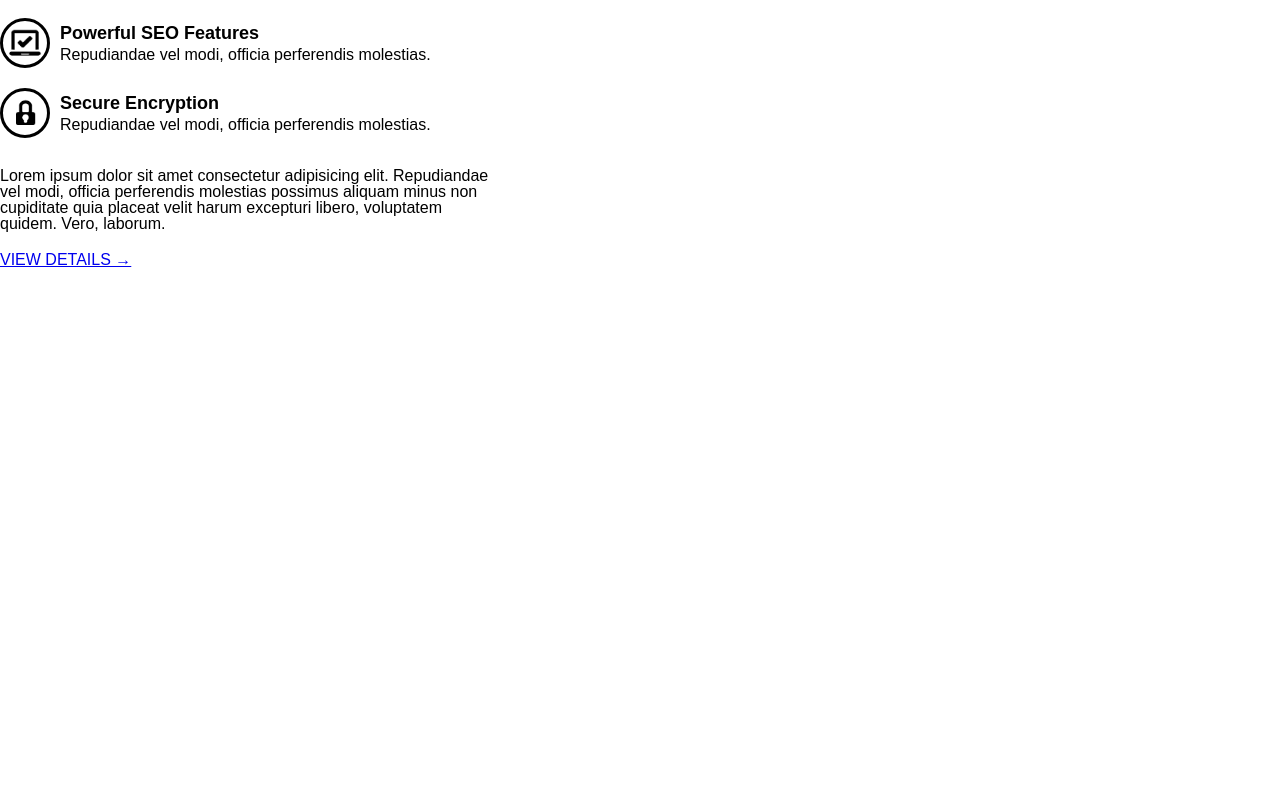
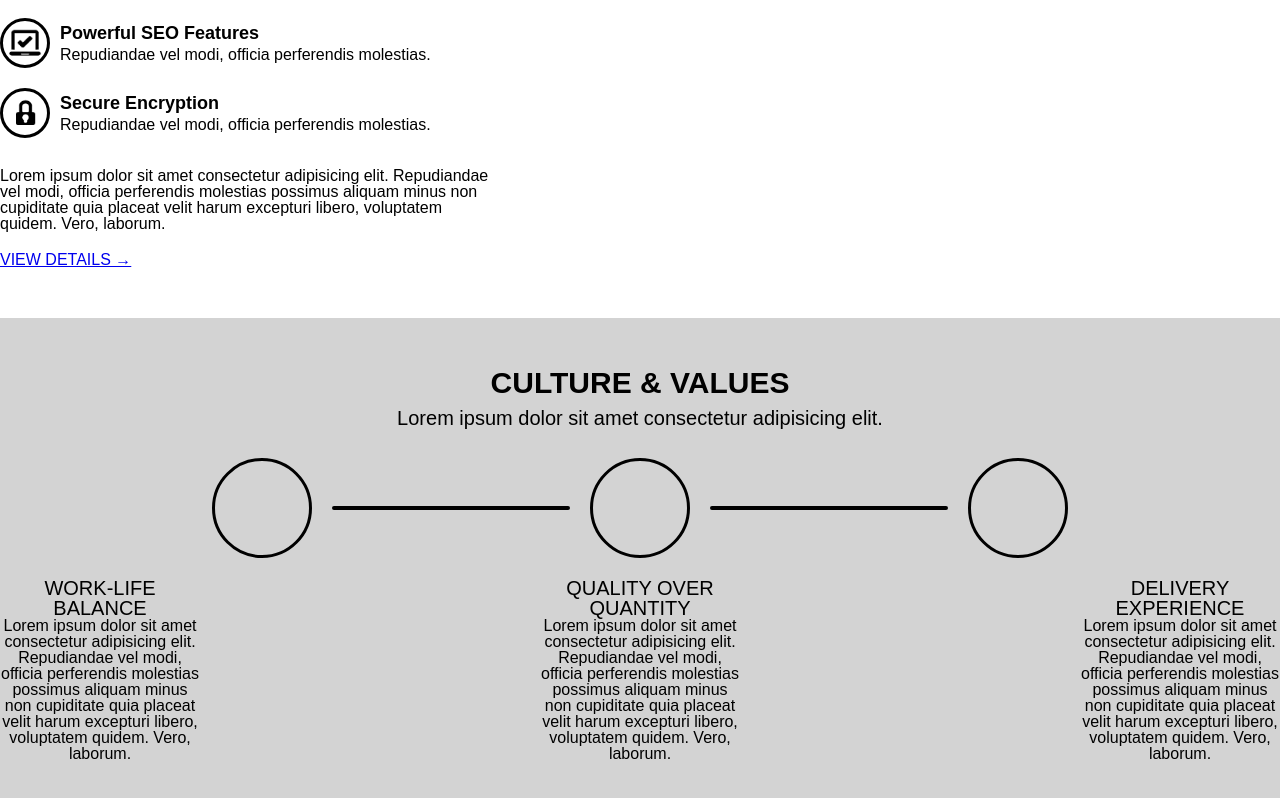
Before and after one commit to staszek998/WWDC3-treehouse, a React (Create React App) app: page / in a window 1280 px wide. Shown: the part 1974-2772 px from the top of the page. Before the commit the page ends 2292 px from the top, so only its background shows below. Built offline with nearby package versions, Linux system fonts and the light colour scheme.

Commit message:
First edits of the Culture&Values section

```diff
--- a/src/App.css
+++ b/src/App.css
@@ -148,6 +148,9 @@ div.container {
   margin-top: 10px; }
 
 * {
+  font-family: sans-serif; }
+
+.sans-serif {
   font-family: sans-serif; }
 
 .button-green {
@@ -353,3 +356,76 @@ nav a {
 
 .latest-project__paragraph {
   margin: 20px 0; }
+
+.culture-and-values {
+  background-color: lightgray;
+  height: 500px;
+  padding: 50px 0; }
+  .culture-and-values .container {
+    display: flex;
+    flex-direction: column;
+    flex-wrap: nowrap;
+    justify-content: space-between;
+    align-items: center; }
+
+.culture__wrapper {
+  display: flex;
+  flex-direction: column;
+  flex-wrap: nowrap;
+  justify-content: center;
+  align-items: center;
+  margin-top: 30px;
+  width: 100%; }
+
+.culture__images {
+  display: flex;
+  flex-direction: row;
+  flex-wrap: nowrap;
+  justify-content: center;
+  align-items: center;
+  width: 100%; }
+
+.images__circle {
+  border: 3px solid black;
+  border-radius: 50%;
+  width: 100px;
+  height: 100px;
+  position: relative; }
+
+.images__image {
+  height: 80%;
+  position: absolute;
+  top: 50%;
+  left: 50%;
+  transform: translate(-50%, -50%); }
+
+.images__hr {
+  border: 2px solid black;
+  border-radius: 5px;
+  width: 238px;
+  margin: 0 20px; }
+
+.culture__description {
+  display: flex;
+  flex-direction: row;
+  flex-wrap: nowrap;
+  justify-content: space-between;
+  align-items: center;
+  width: 100%;
+  margin-top: 20px; }
+
+.description__wrapper {
+  height: 100px;
+  width: 200px;
+  display: flex;
+  flex-direction: column;
+  flex-wrap: nowrap;
+  justify-content: space-between;
+  align-items: center; }
+
+.description__title {
+  font-size: 20px; }
+
+.description__title,
+.description__text {
+  text-align: center; }
--- a/src/js/Main.jsx
+++ b/src/js/Main.jsx
@@ -3,6 +3,7 @@ import Nav from "./sections/Nav";
 import Header from "./sections/Header";
 import Intro from "./sections/Intro";
 import LatestProject from "./sections/LatestProject";
+import CultureAndValues from "./sections/Culture&Values";
 
 class Main extends Component {
   render() {
@@ -12,6 +13,7 @@ class Main extends Component {
         <Header />
         <Intro />
         <LatestProject />
+        <CultureAndValues />
       </div>
     );
   }
--- a/src/js/sections/Culture&Values.jsx
+++ b/src/js/sections/Culture&Values.jsx
@@ -0,0 +1,56 @@
+import React, { Component } from "react";
+
+const shortLorem =
+  "Lorem ipsum dolor sit amet consectetur adipisicing elit. Repudiandae vel modi, officia perferendis molestias possimus aliquam minus non cupiditate quia placeat velit harum excepturi libero, voluptatem quidem. Vero, laborum.";
+
+class CultureAndValues extends Component {
+  render() {
+    return (
+      <div className="culture-and-values">
+        <div className="container">
+          <h2 className="section-title sans-serif">CULTURE & VALUES</h2>
+          <h4 className="section-subtitle sans-serif">
+            Lorem ipsum dolor sit amet consectetur adipisicing elit.
+          </h4>
+          <div className="culture__wrapper">
+            <div className="culture__images">
+              <div className="images__circle">
+                <img src="" alt="" className="images__image" />
+              </div>
+              <div className="images__hr" />
+              <div className="images__circle">
+                <img src="" alt="" className="images__image" />
+              </div>
+              <div className="images__hr" />
+              <div className="images__circle">
+                <img src="" alt="" className="images__image" />
+              </div>
+            </div>
+            <div className="culture__description">
+              <div className="description__wrapper">
+                <div className="description__title sans-serif">
+                  WORK-LIFE BALANCE
+                </div>
+                <div className="description__text sans-serif">{shortLorem}</div>
+              </div>
+              <div className="description__wrapper">
+                <div className="description__title sans-serif">
+                  QUALITY OVER QUANTITY
+                </div>
+                <div className="description__text sans-serif">{shortLorem}</div>
+              </div>
+              <div className="description__wrapper">
+                <div className="description__title sans-serif">
+                  DELIVERY EXPERIENCE
+                </div>
+                <div className="description__text sans-serif">{shortLorem}</div>
+              </div>
+            </div>
+          </div>
+        </div>
+      </div>
+    );
+  }
+}
+
+export default CultureAndValues;
--- a/src/scss/_base.scss
+++ b/src/scss/_base.scss
@@ -20,3 +20,7 @@ div.container {
 * {
   font-family: sans-serif;
 }
+
+.sans-serif {
+  font-family: sans-serif;
+}
--- a/src/scss/sections/_culture-&-values.scss
+++ b/src/scss/sections/_culture-&-values.scss
@@ -0,0 +1,84 @@
+.culture-and-values {
+  background-color: lightgray;
+  height: 500px;
+  padding: 50px 0;
+
+  .container {
+    display: flex;
+    flex-direction: column;
+    flex-wrap: nowrap;
+    justify-content: space-between;
+    align-items: center;
+  }
+}
+
+.culture__wrapper {
+  display: flex;
+  flex-direction: column;
+  flex-wrap: nowrap;
+  justify-content: center;
+  align-items: center;
+  margin-top: 30px;
+  width: 100%;
+}
+
+.culture__images {
+  display: flex;
+  flex-direction: row;
+  flex-wrap: nowrap;
+  justify-content: center;
+  align-items: center;
+  width: 100%;
+}
+
+.images__circle {
+  border: 3px solid black;
+  border-radius: 50%;
+  width: 100px;
+  height: 100px;
+  position: relative;
+}
+
+.images__image {
+  height: 80%;
+  position: absolute;
+  top: 50%;
+  left: 50%;
+  transform: translate(-50%, -50%);
+}
+
+.images__hr {
+  border: 2px solid black;
+  border-radius: 5px;
+  width: 238px;
+  margin: 0 20px;
+}
+
+.culture__description {
+  display: flex;
+  flex-direction: row;
+  flex-wrap: nowrap;
+  justify-content: space-between;
+  align-items: center;
+  width: 100%;
+  margin-top: 20px;
+}
+
+.description__wrapper {
+  height: 100px;
+  width: 200px;
+  display: flex;
+  flex-direction: column;
+  flex-wrap: nowrap;
+  justify-content: space-between;
+  align-items: center;
+}
+
+.description__title {
+  font-size: 20px;
+}
+
+.description__title,
+.description__text {
+  text-align: center;
+}
```
